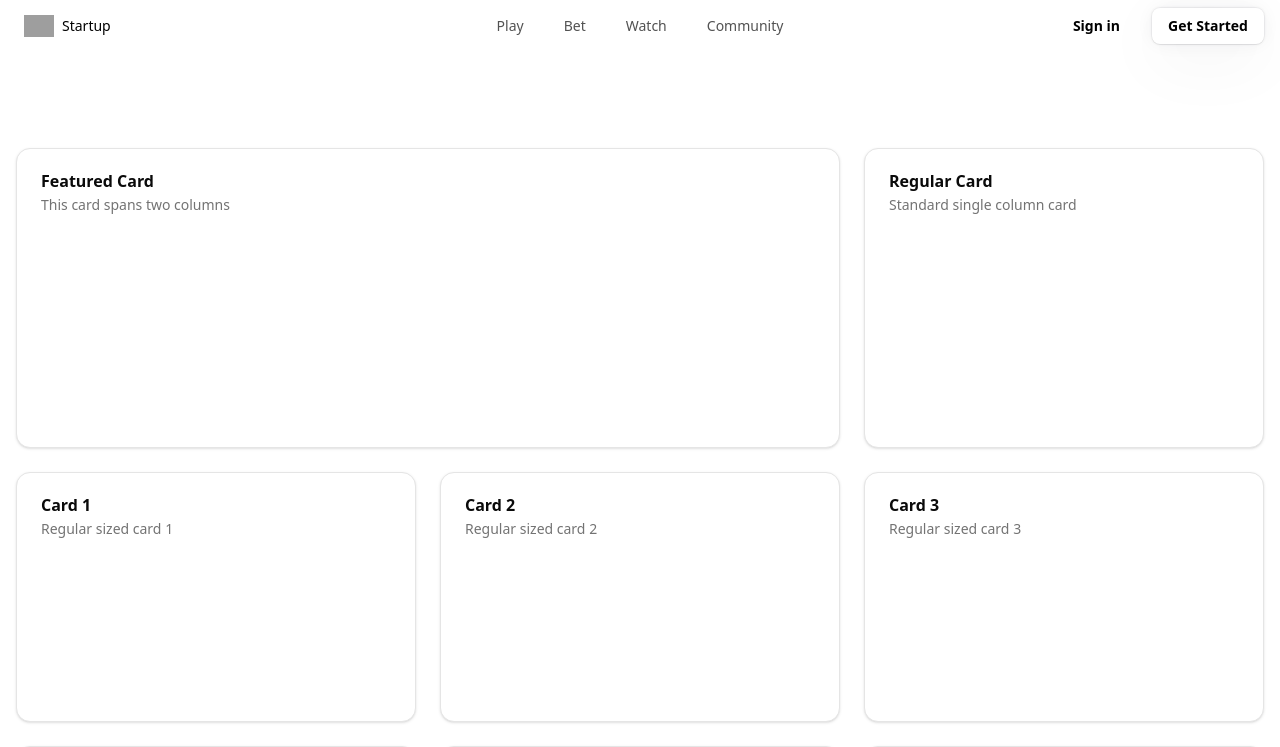
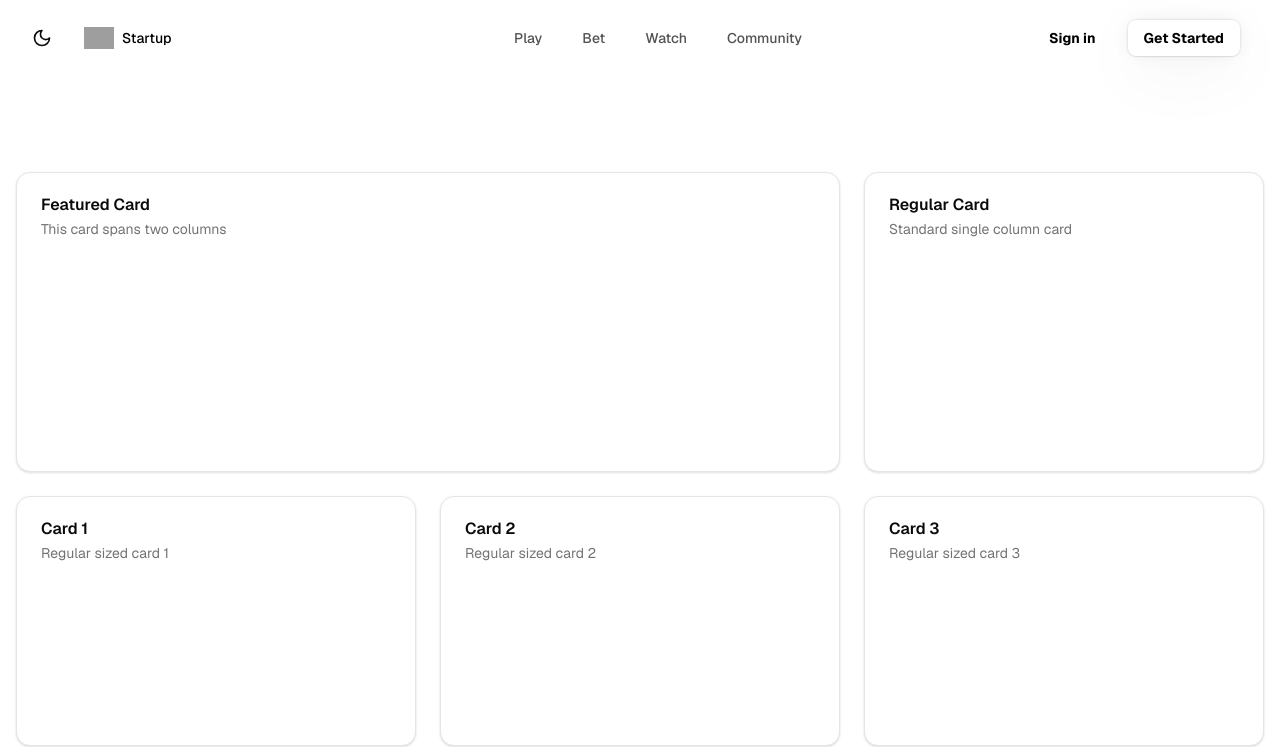
Before and after one commit to Not-Possible-Labs/platform-ui, a Next.js app: page / in a window 1280 px wide. Shown: the top 747 px of the page. Built offline with nearby package versions, Linux system fonts and the light colour scheme; grey boxes are pictures that could not be loaded.

Commit message:
Add dark mode support with theme provider and toggle button in navbar

```diff
--- a/src/app/layout.tsx
+++ b/src/app/layout.tsx
@@ -2,6 +2,7 @@ import type { Metadata } from "next";
 import { Geist, Geist_Mono } from "next/font/google";
 import "./globals.css";
 import { config} from "dotenv";
+import { ThemeProvider } from "@/components/theme-provider"
 
 config({ path: ".env.local" });
 
@@ -49,11 +50,18 @@ export default function RootLayout({
   children: React.ReactNode;
 }>) {
   return (
-    <html lang="en">
+    <html lang="en" suppressHydrationWarning>
       <body
-        className={`${geistSans.variable} ${geistMono.variable} antialiased`}
+        className={`${geistSans.variable} ${geistMono.variable} font-sans antialiased`}
       >
-        {children}
+        <ThemeProvider
+          attribute="class"
+          defaultTheme="system"
+          enableSystem
+          disableTransitionOnChange
+        >
+          {children}
+        </ThemeProvider>
       </body>
     </html>
   );
--- /dev/null
+++ b/src/components/theme-provider.tsx
@@ -0,0 +1,9 @@
+"use client"
+
+import * as React from "react"
+import { ThemeProvider as NextThemesProvider } from "next-themes"
+import { type ThemeProviderProps } from "next-themes/dist/types"
+
+export function ThemeProvider({ children, ...props }: ThemeProviderProps) {
+  return <NextThemesProvider {...props}>{children}</NextThemesProvider>
+}
--- a/src/components/ui/resizable-navbar.tsx
+++ b/src/components/ui/resizable-navbar.tsx
@@ -10,6 +10,8 @@ import {
 import Link from "next/link";
 import React, { useRef, useState } from "react";
 import Image from "next/image";
+import { Moon, Sun } from "lucide-react";
+import { useTheme } from "next-themes";
 
 interface NavbarProps {
   children: React.ReactNode;
@@ -56,6 +58,7 @@ export const Navbar = ({ children, className }: NavbarProps) => {
     offset: ["start start", "end start"],
   });
   const [visible, setVisible] = useState<boolean>(false);
+  const { theme, setTheme } = useTheme();
 
   useMotionValueEvent(scrollY, "change", (latest) => {
     if (latest > 100) {
@@ -71,6 +74,20 @@ export const Navbar = ({ children, className }: NavbarProps) => {
       // IMPORTANT: Change this to class of `fixed` if you want the navbar to be fixed
       className={cn("sticky inset-x-0 top-0 z-40 w-full", className)}
     >
+      <div className="flex items-center justify-between px-4 py-2 md:px-6 md:py-3">
+        <div className="flex items-center space-x-2">
+          <button
+            onClick={() => setTheme(theme === "dark" ? "light" : "dark")}
+            className="p-2 rounded-lg hover:bg-muted/50 dark:hover:bg-muted/50 transition-colors"
+          >
+            {theme === "dark" ? (
+              <Sun className="h-5 w-5" />
+            ) : (
+              <Moon className="h-5 w-5" />
+            )}
+          </button>
+        </div>
+        <div className="flex items-center justify-center flex-1">
           {React.Children.map(children, (child) =>
             React.isValidElement(child)
               ? React.cloneElement(
@@ -79,6 +96,8 @@ export const Navbar = ({ children, className }: NavbarProps) => {
                 )
               : child,
           )}
+        </div>
+      </div>
     </motion.div>
   );
 };
```
Lines whose indentation alone changed are shown as unchanged.
